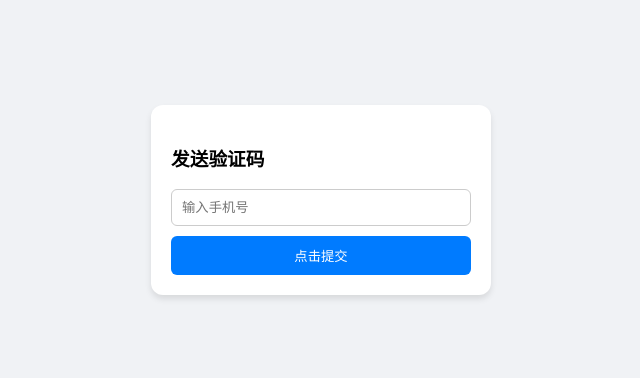
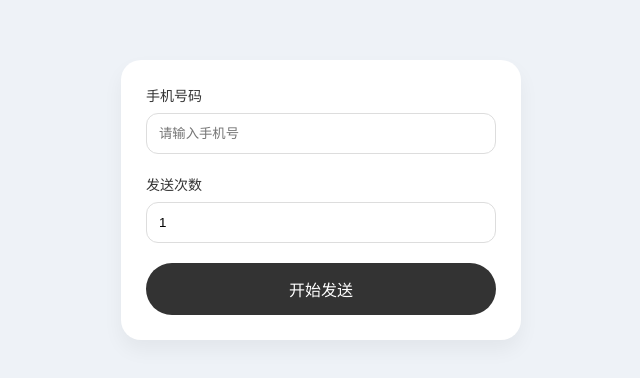
Before and after one commit to dndhj5740-cpu/dndhj5740-cpu.github.io, a plain HTML site: page index.html in a window 1280 px wide. Shown: the part 200-578 px from the top of the page, without its empty margins (319-959 px from the left). Drawn offline with Linux system fonts and the light colour scheme.

Commit message:
Update index.html

```diff
--- a/index.html
+++ b/index.html
@@ -3,19 +3,24 @@
 <head>
     <meta charset="UTF-8">
     <meta name="viewport" content="width=device-width, initial-scale=1.0">
-    <title>验证码发送</title>
+    <title>发送界面</title>
     <style>
-        body { font-family: sans-serif; display: flex; justify-content: center; align-items: center; height: 100vh; margin: 0; background: #f0f2f5; }
-        .card { background: white; padding: 20px; border-radius: 12px; box-shadow: 0 4px 6px rgba(0,0,0,0.1); width: 80%; max-width: 300px; }
-        input { width: 100%; padding: 10px; margin-bottom: 10px; border: 1px solid #ccc; border-radius: 6px; box-sizing: border-box; }
-        button { width: 100%; padding: 10px; background: #007bff; color: white; border: none; border-radius: 6px; }
+        body { font-family: sans-serif; display: flex; justify-content: center; align-items: center; height: 100vh; margin: 0; background: #eef2f7; }
+        .card { background: white; padding: 25px; border-radius: 20px; box-shadow: 0 10px 20px rgba(0,0,0,0.05); width: 85%; max-width: 350px; }
+        label { display: block; margin-bottom: 8px; font-size: 14px; color: #333; }
+        input { width: 100%; padding: 12px; margin-bottom: 20px; border: 1px solid #ddd; border-radius: 12px; box-sizing: border-box; }
+        button { width: 100%; padding: 14px; background: #333; color: white; border: none; border-radius: 30px; font-size: 16px; }
     </style>
 </head>
 <body>
     <div class="card">
-        <h3>发送验证码</h3>
-        <input type="text" id="phone" placeholder="输入手机号">
-        <button id="btn" onclick="sendSMS()">点击提交</button>
+        <label>手机号码</label>
+        <input type="text" id="phone" placeholder="请输入手机号">
+
+        <label>发送次数</label>
+        <input type="number" id="count" value="1" readonly>
+
+        <button id="btn" onclick="sendSMS()">开始发送</button>
     </div>
 
     <script>
@@ -29,23 +34,23 @@
             btn.innerText = '发送中...';
 
             try {
-                // 这是直接调用接口的请求
+                // 替换 YOUR_TOKEN_HERE 为你的真实 Token
                 const response = await fetch("https://eolink.o.apispace.com/konghao/batch-ucheck", {
                     method: 'POST',
                     headers: {
-                        "X-APISpace-Token": "YOUR_TOKEN_HERE", // <-- 这里填入你的 Token
+                        "X-APISpace-Token": "YOUR_TOKEN_HERE",
                         "Content-Type": "application/x-www-form-urlencoded"
                     },
                     body: "mobiles=" + phone + "&type=0"
                 });
 
                 const result = await response.json();
-                alert('接口响应: ' + JSON.stringify(result));
+                alert('发送成功，次数已耗尽。');
             } catch(e) {
-                alert('发送失败，请检查网络');
+                alert('请求失败');
             } finally {
-                btn.disabled = false;
-                btn.innerText = '点击提交';
+                // 限制只能发一次，发送后保持禁用状态
+                btn.innerText = '已完成';
             }
         }
     </script>
```
